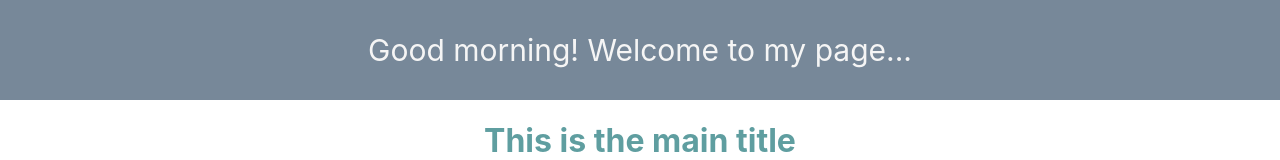
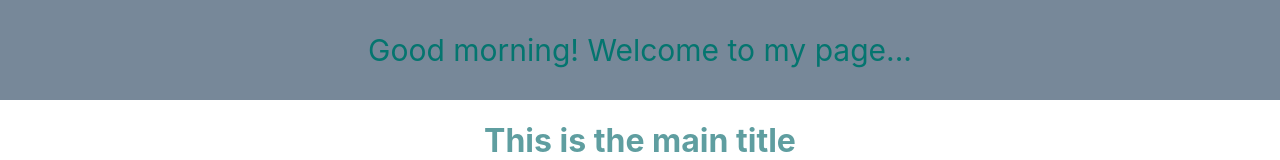
Before and after one commit to shanecolby/my_app_react, a React (Create React App) app: page / in a window 1280 px wide. Shown: the top 160 px of the page. Built offline with nearby package versions, Linux system fonts and the light colour scheme.

Commit message:
add dynamic inline styling to header

```diff
--- a/src/components/Header.js
+++ b/src/components/Header.js
@@ -5,17 +5,23 @@ function Header() {
   const date = new Date()
   const hours = date.getHours()
   let timeOfDay
+  const styles = {
+    fontSize: 30
+  }
 
   if (hours < 12) {
     timeOfDay = "morning"
+    styles.color = "#04756F"
   } else if (hours >= 12 && hours < 17) {
     timeOfDay = "afternoon"
+    styles.color = "#8914A3"
   } else {
     timeOfDay = "night"
+    styles.color = "#D90000"
   }
 
   return (
-    <header className='navbar'> Good {`${timeOfDay}`}! Welcome to my page...</header>
+    <header className='navbar' style={styles}> Good {`${timeOfDay}`}! Welcome to my page...</header>
   )
 }
 
```
